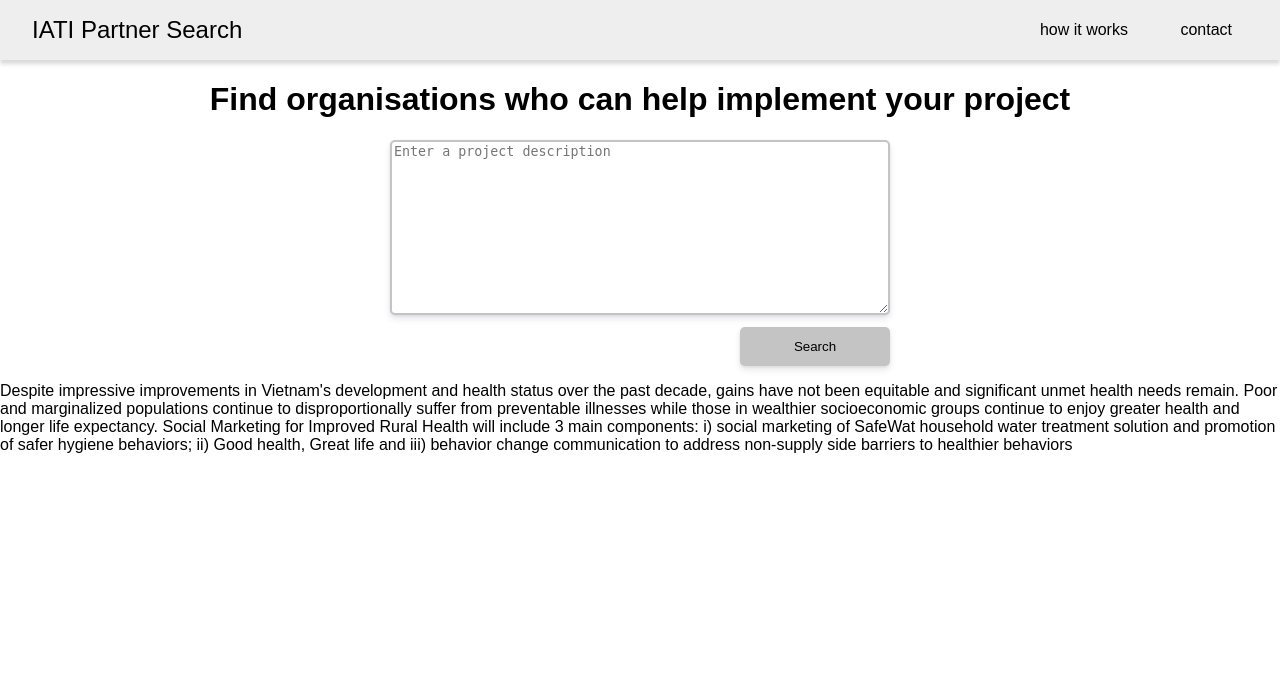
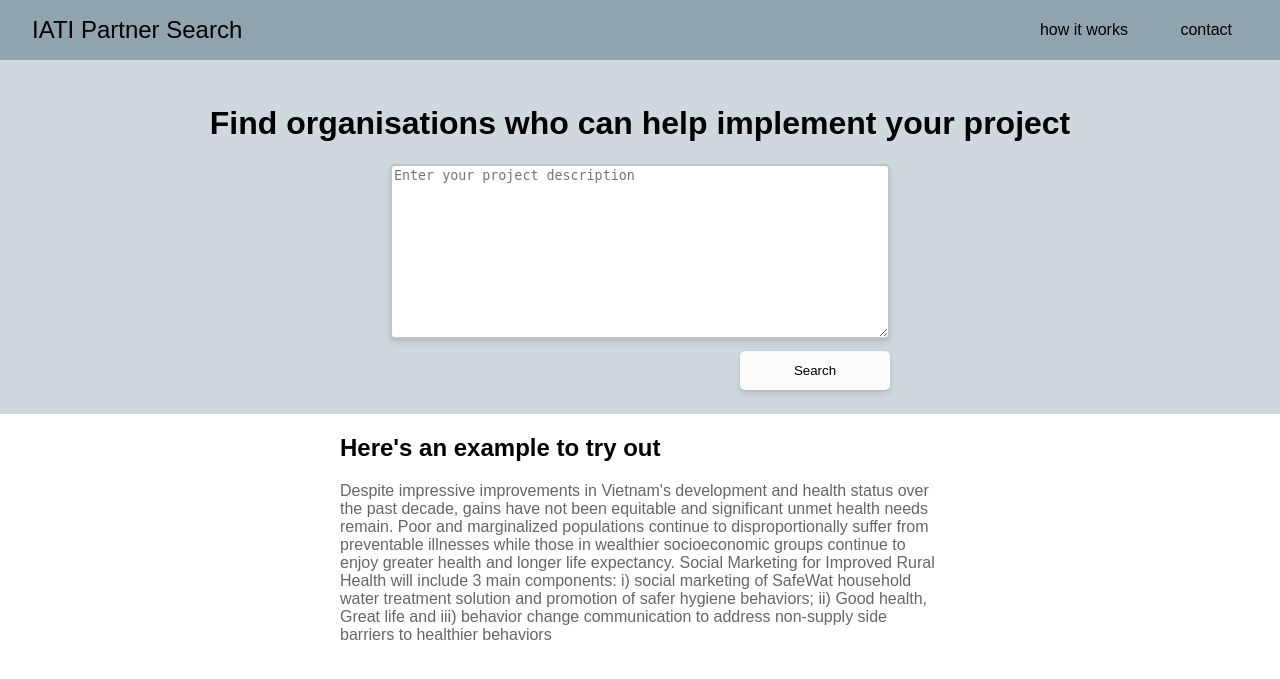
Before and after one commit to datasciencecampus/iati-partner-search, a Flask app: page / in a window 1280 px wide. Shown: the top 679 px of the page. Run offline with Flask 2, Linux system fonts and the light colour scheme; parts of the project's set-up code (start-up, migrations or seed data) failed here and were passed over.

Commit message:
Improve flask application (#28)

```diff
--- a/app/static/style.css
+++ b/app/static/style.css
@@ -6,7 +6,7 @@ body {
 }
 
 nav {
-  background-color: #eeeeee;
+  background-color: #90a4ae;
   box-shadow: 0px 4px 4px rgba(0, 0, 0, 0.15);
   display: flex;
   justify-content: space-between;
@@ -31,6 +31,24 @@ nav span {
   align-items: center;
 }
 
+.index > .main {
+  display: flex;
+  flex-direction: column;
+  justify-content: center;
+  align-items: center;
+  background-color: #cfd8dc;
+  padding: 24px 0px;
+  width: 100%;
+}
+
+.example {
+  max-width: 600px;
+}
+
+.example > p {
+  color: #666;
+}
+
 #search {
   height: 175px;
   width: 500px;
@@ -43,7 +61,7 @@ form {
 }
 
 button {
-  background: #c4c4c4;
+  background: #fcfcfc;
   box-shadow: 0px 4px 6px rgba(50, 50, 93, 0.11),
     0px 1px 3px rgba(0, 0, 0, 0.08);
   border-radius: 5px;
--- a/app/templates/index.html
+++ b/app/templates/index.html
@@ -1,5 +1,6 @@
 {% extends "base.html" %} {% block content %}
 <div class="index">
+  <div class="main">
     <h1>
       Find organisations who can help implement your project
     </h1>
@@ -8,22 +9,26 @@
         type="text"
         id="search"
         name="search"
-      placeholder="Enter a project description"
+        placeholder="Enter your project description"
       ></textarea>
       <button type="submit">Search</button>
     </form>
+  </div>
 
+  <div class="example">
+    <h2>Here's an example to try out</h2>
     <p>
       Despite impressive improvements in Vietnam's development and health status
       over the past decade, gains have not been equitable and significant unmet
       health needs remain. Poor and marginalized populations continue to
-    disproportionally suffer from preventable illnesses while those in wealthier
-    socioeconomic groups continue to enjoy greater health and longer life
-    expectancy. Social Marketing for Improved Rural Health will include 3 main
-    components: i) social marketing of SafeWat household water treatment
+      disproportionally suffer from preventable illnesses while those in
+      wealthier socioeconomic groups continue to enjoy greater health and longer
+      life expectancy. Social Marketing for Improved Rural Health will include 3
+      main components: i) social marketing of SafeWat household water treatment
       solution and promotion of safer hygiene behaviors; ii) Good health, Great
       life and iii) behavior change communication to address non-supply side
       barriers to healthier behaviors
     </p>
   </div>
+</div>
 {% endblock %}
```
Also changed, not shown: readme.md, 1 other file. Lines whose indentation alone changed are shown as unchanged.
